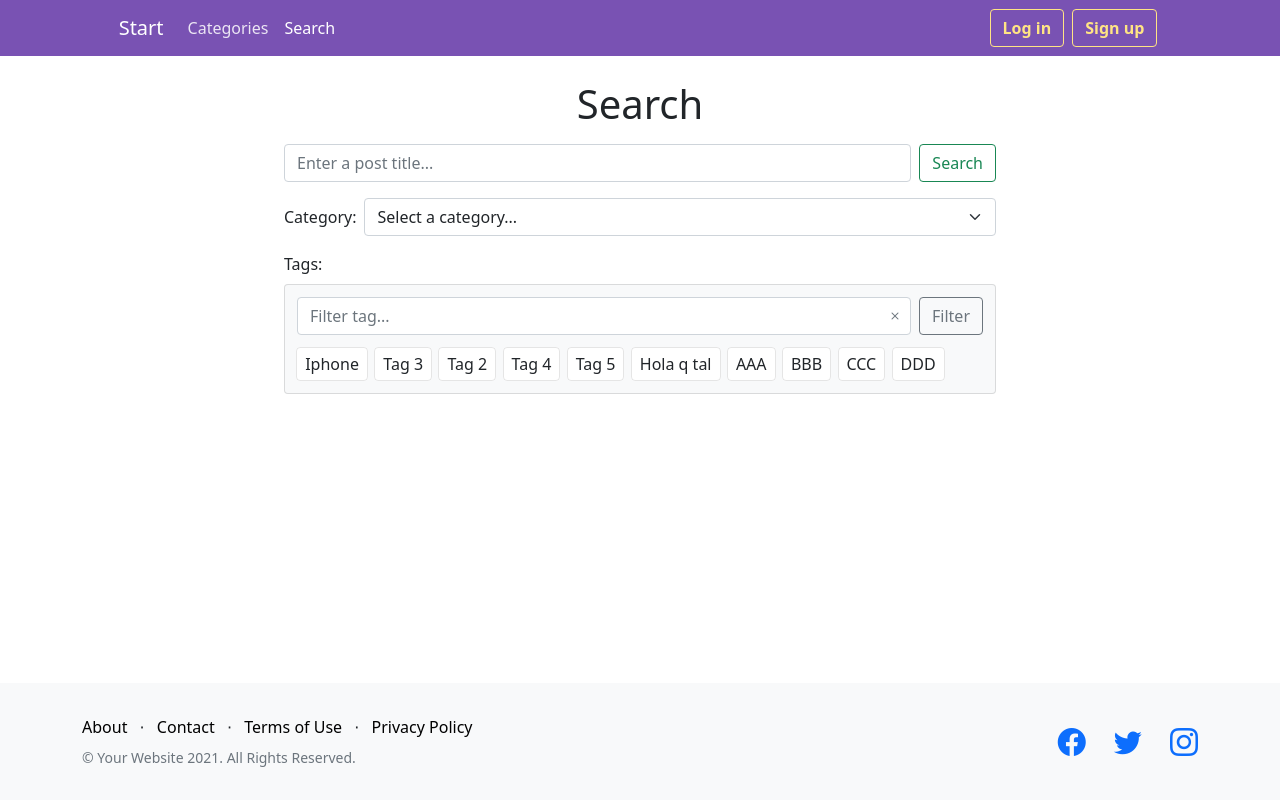
After one commit to MatiasCra/DjangoBlog, a Django app: page /blog/search/ in a window 1280 px wide. The commit adds this page. Run offline with Django 4.2, Linux system fonts and the light colour scheme; data comes from the database, SQL or seed files in the repository; both versions use the stored data as it was after the commit; some libraries are stand-ins or nearby versions.

Commit message:
search page

```diff
--- a/DjangoBlog/static/styles.css
+++ b/DjangoBlog/static/styles.css
@@ -187,7 +187,7 @@ a.card {
     box-shadow: 0 0 0 4px rgba(121, 82, 179, .25);
 }
 
-.tag-list, .tag-list-ro {
+.tag-list, .tag-list-ro, .tag-list-select {
     min-height: 1em;
     list-style: none;
     display: flex;
@@ -195,7 +195,7 @@ a.card {
     flex-wrap: wrap;
 }
 
-.tag-list > li, .tag-list-ro > li{
+.tag-list > li, .tag-list-ro > li, .tag-list-select > li {
     margin: 0 .2rem;
     transition: background-color 100ms;
     width: fit-content;
@@ -205,6 +205,25 @@ a.card {
     text-decoration: line-through;
     cursor: pointer;
     background-color: rgba(0, 0, 0, .1);
+}
+
+.tag-list-select > li > * {
+    box-shadow: none !important;
+    transition: background-color 100ms, border-color 100ms;
+}
+
+.tag-list-select > li {
+    border: 0;
+    padding: 0;
+}
+
+.tag-list-select > li > label {
+    border: rgba(0, 0, 0, .1) 1px solid;
+}
+
+.tag-list-select > li.selected > label {
+    background-color: rgba(0, 0, 0, .1);
+    border-color: transparent;
 }
 
 .favicon {
@@ -218,3 +237,26 @@ a.card {
 .favicon.selected {
     color: var(--secondary-color);
 }
+
+.search-container {
+    display: flex;
+    flex-direction: row-reverse;
+    justify-content: space-between;
+}
+
+.search-container > input[type=button] {
+    width: fit-content;
+}
+
+#tagSearchDelete {
+    background-color: transparent;
+    border: none;
+    transform: translateX(-1.5rem);
+    width: .5rem;
+    padding: 0;
+    margin: 0;
+}
+
+#tagSearchDelete * {
+    border: none;
+}
--- a/DjangoBlog/templates/layout.html
+++ b/DjangoBlog/templates/layout.html
@@ -74,6 +74,15 @@
                   </a>
                 </li>
               {% endif %}
+              <li class="nav-item">
+                <a
+                  class="nav-link {% if page == 'Search' %} active {% endif %}"
+                  aria-current="page"
+                  href="{% url 'Search' %}"
+                >
+                  Search
+                </a>
+              </li>
               {% if user.is_staff %}
                 <li class="nav-item">
                   <a
--- a/blog/forms.py
+++ b/blog/forms.py
@@ -10,7 +10,9 @@ class PostForm(forms.ModelForm):
             "title": forms.TextInput(attrs={"class": "form-control"}),
             "subtitle": forms.TextInput(attrs={"class": "form-control"}),
             "image": forms.ClearableFileInput(attrs={"class": "form-control"}),
-            "tags": forms.SelectMultiple(attrs={"class": "form-select", "id": "tagsSelect"}),
+            "tags": forms.SelectMultiple(
+                attrs={"class": "form-select", "id": "tagsSelect"}
+            ),
             "category": forms.Select(attrs={"class": "form-select"}),
             "user": forms.HiddenInput(),
             "tags": forms.HiddenInput(),
--- a/blog/models.py
+++ b/blog/models.py
@@ -54,6 +54,15 @@ class Post(models.Model):
     def __str__(self):
         return self.title
 
+    def has_tag(self, tag_id: int):
+        return self.tags.filter(id=tag_id).count() > 0
+
+    def has_all_tags(self, tags_ids: list):
+        for tag in tags_ids:
+            if not self.has_tag(tag):
+                return False
+        return True
+
     class Meta:
         verbose_name = "post"
         verbose_name_plural = "posts"
--- /dev/null
+++ b/blog/templates/blog/search.html
@@ -0,0 +1,44 @@
+{% extends 'layout.html' %} {% load static %} {% block content %}
+<h1 class="text-center">Search</h1>
+<form action="{% url 'Search' %}" method="get" class="my-form py-2">
+    <div class="search-container">
+        <input type="submit" value="Search" class="btn btn-outline-success ms-2">
+        <input
+          type="text"
+          name="title"
+          placeholder="Enter a post title..."
+          class="form-control"
+        />
+    </div>
+    <div class="d-flex flex-row align-items-center my-3">
+        <span class="me-2">Category: </span>
+        <select name="category" id="" class="form-select">
+            <option value="-1">Select a category...</option>
+            {% for category in categories %}
+                <option value="{{ category.id }}">{{ category }}</option>
+            {% endfor %}
+        </select>
+    </div>
+    <span>Tags:</span>
+    <ul class="card bg-light mt-2 p-2 tag-list-select">
+        <div class="d-flex w-100 flex-row-reverse mx-1 mb-2 mt-1">
+            <input type="button" value="Filter" class="btn btn-outline-secondary" id="tagSearchBtn">
+            <button id="tagSearchDelete"><i class="bi bi-x text-muted"></i></button>
+            <input type="text" placeholder="Filter tag..." class="form-control" id="tagSearchBar">
+        </div>
+        {% for tag in tags %}
+            <li class="card my-1" id="{{ tag.id }}">
+                <input
+                  type="checkbox"
+                  name="tags"
+                  class="btn-check"
+                  id="btn-check{{ tag.id }}"
+                  autocomplete="off"
+                  value="{{ tag.id }}"
+                >
+                <label class="btn w-100 m-0 py-1 px-2 tagCheckBox" for="btn-check{{ tag.id }}">{{ tag.name }}</label>
+            </li>
+        {% endfor %}
+    </ul>
+</form>
+{% endblock content %}
--- a/blog/urls.py
+++ b/blog/urls.py
@@ -6,6 +6,7 @@ urlpatterns = [
     path("", views.index, name="Home"),
     path("categories/", views.categories, name="Categories"),
     path("favourites/", views.favourites, name="Favourites"),
+    path("search/", views.search, name="Search"),
     path("myposts/", views.myposts, name="MyPosts"),
     path("create/", views.create_post, name="Create"),
     path("post/update/<int:pk>", views.update_post, name="Update"),
--- a/blog/views.py
+++ b/blog/views.py
@@ -30,6 +30,42 @@ def favourites(request):
         "blog/index.html",
         {"page": "Favourites", "no_posts_message": no_posts_message, "posts": posts},
     )
+
+
+def search(request):
+    title = request.GET.get("title", None)
+    cat = request.GET.get("category")
+    tags = request.GET.getlist("tags")
+    if title is not None or cat is not None or tags:
+        posts = Post.objects.all()
+        if title:
+            posts = posts.filter(title__icontains=title)
+
+        if cat and cat != "-1":
+            posts = posts.filter(category=cat)
+
+        if tags:
+            posts_to_exclude = []
+            for post in posts:
+                if not post.has_all_tags(tags):
+                    posts_to_exclude.append(post.id)
+
+            posts = posts.exclude(id__in=posts_to_exclude)
+
+        no_posts_message = "No post found."
+        return render(
+            request,
+            "blog/index.html",
+            {"page": "Posts", "posts": posts, "no_posts_message": no_posts_message},
+        )
+    else:
+        categories = Category.objects.all()
+        tags = Tag.objects.all()
+        return render(
+            request,
+            "blog/search.html",
+            {"page": "Search", "categories": categories, "tags": tags},
+        )
 
 
 def categories(request):
```
Also changed, not shown: DjangoBlog/static/scripts.js (+56 -2 lines), db.sqlite3.
